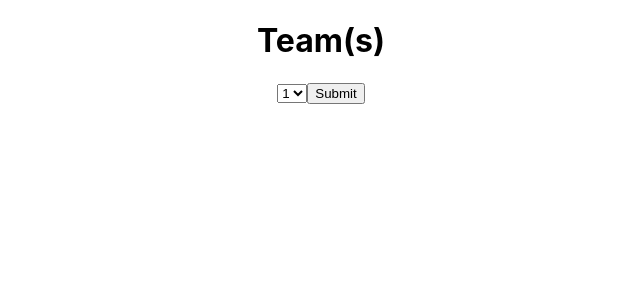
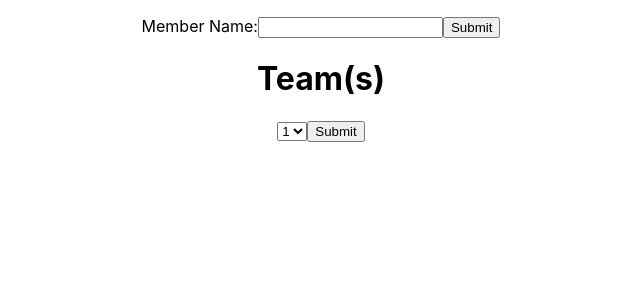
Before and after one commit to Ryan-Buckley1/team-decider, a React (Create React App) app: page / in a window 1280 px wide. Shown: the top 300 px of the page, without its empty margins (319-959 px from the left). Built offline with nearby package versions, Linux system fonts and the light colour scheme.

Commit message:
added new folder to main page

```diff
--- a/src/App.js
+++ b/src/App.js
@@ -1,10 +1,12 @@
 import logo from "./logo.svg";
 import "./App.css";
 import TeamSelect from "./components/TeamSelect";
+import PlayerInput from "./components/PlayerInput";
 
 function App() {
   return (
     <div className="App">
+      <PlayerInput />
       <TeamSelect />
     </div>
   );
```
